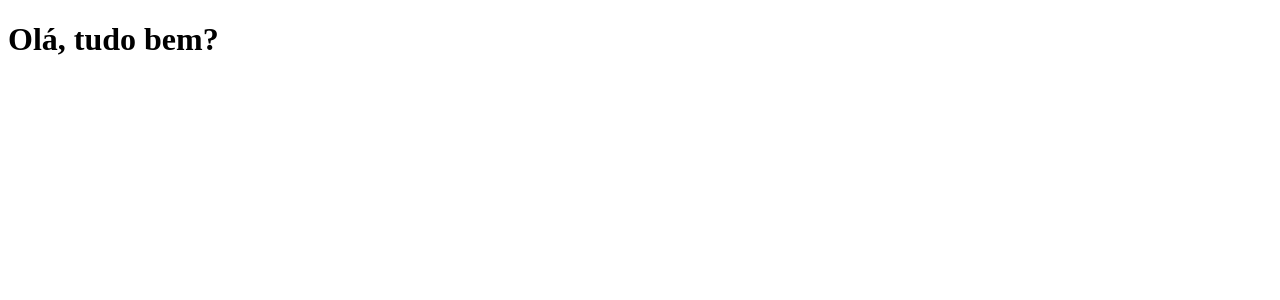
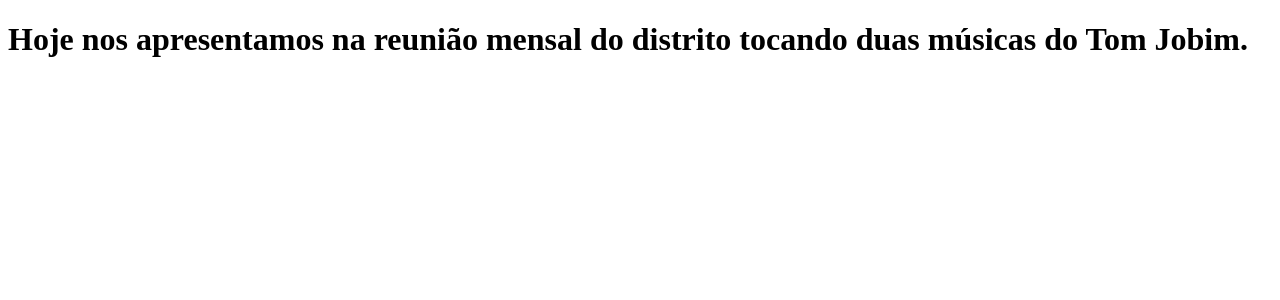
Before and after one commit to pfillipi/itpanytt, a Next.js app: page / in a window 1280 px wide. Shown: the top 300 px of the page. Built offline with nearby package versions, Linux system fonts and the light colour scheme.

Commit message:
Meldinger

```diff
--- a/pages/index.js
+++ b/pages/index.js
@@ -1,7 +1,5 @@
 function Home() {
-    return <h1>Olá, tudo bem?</h1>
-    return <h2>O clima está ficando um pouco mais quente.</h2>
-    return <h3>Creio que hoje foi o dia mais quente deste que começou a primavera e chegamos a 12 graus.</h3>
+    return <h1>Hoje nos apresentamos na reunião mensal do distrito tocando duas músicas do Tom Jobim.</h1>
 }
 
 export default Home;
```
